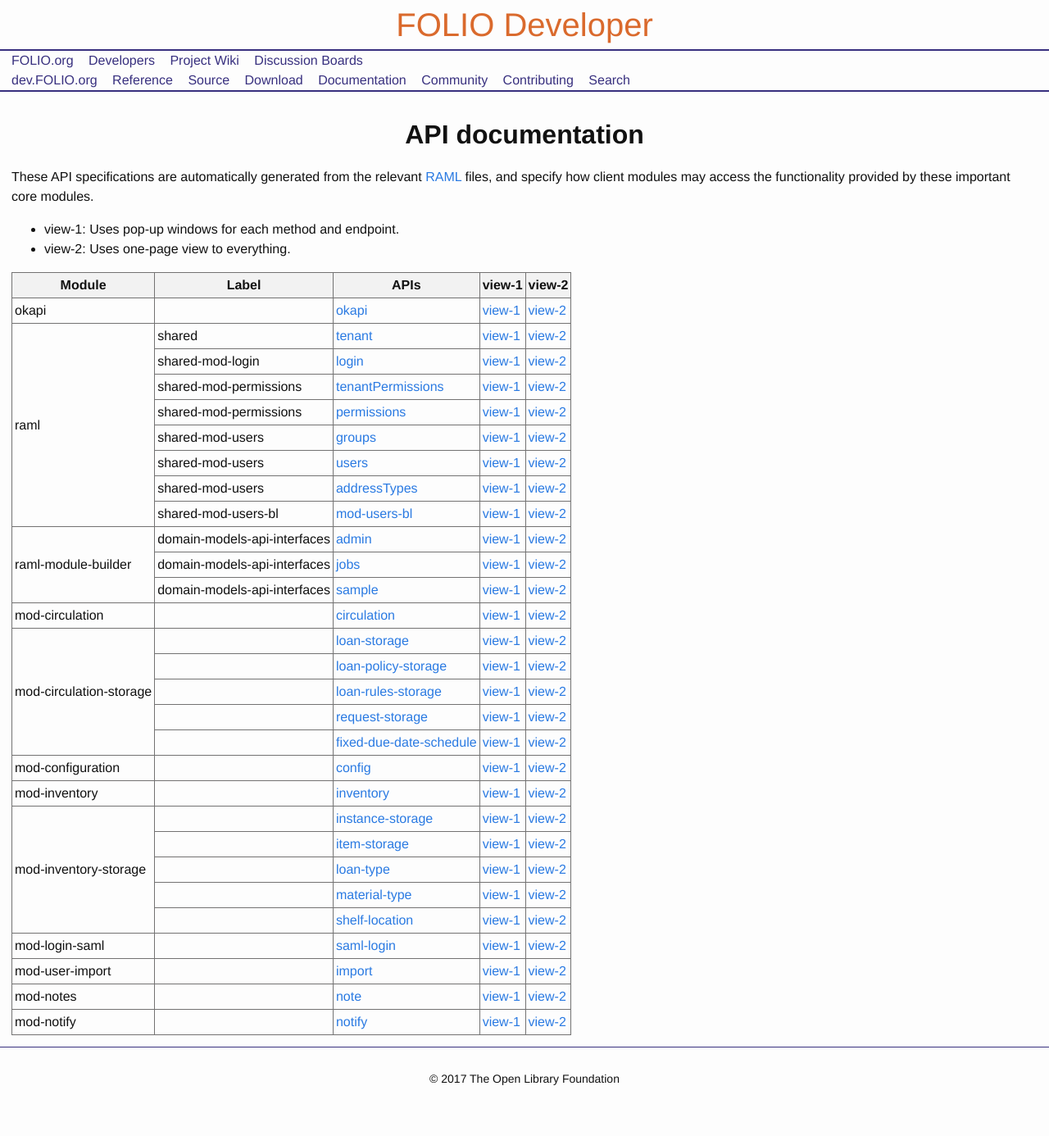
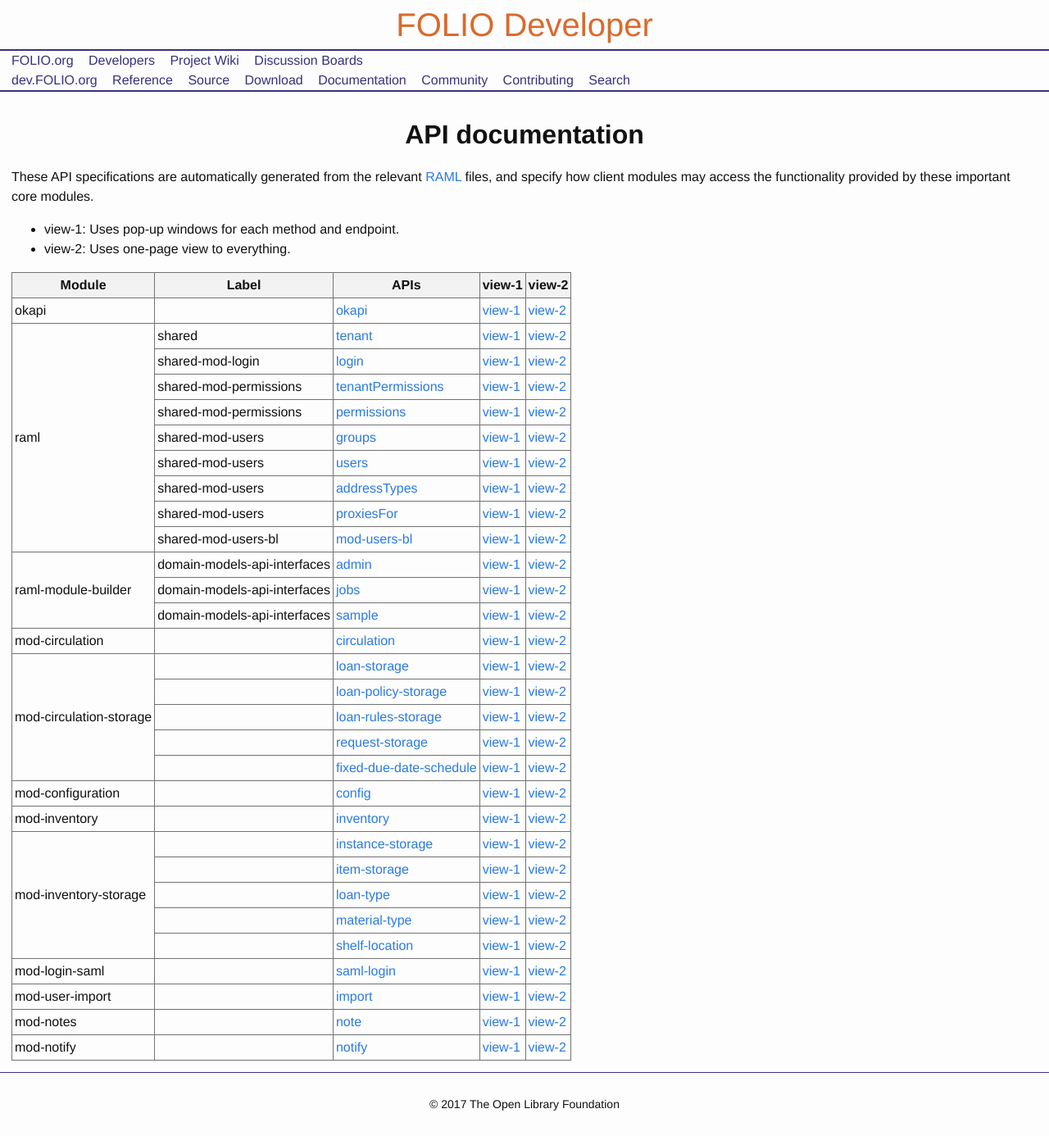
Before and after one commit to folio-org/folio-org.github.io, a Jekyll site: the page built from doc/api/index.md, in a window 1280 px wide. Shown: the whole page at 82% size. Built offline with Jekyll 4.4.1, drawn with Linux system fonts in a browser that asks for light colours; nearby versions of some CDN libraries; before the commit the page ends 1355 px from its top, so only the background shows below that.

Commit message:
Update api docs config FOLIO-903
Add proxiesFor to raml mod-users

```diff
--- a/_data/api.yml
+++ b/_data/api.yml
@@ -32,6 +32,7 @@
       - groups
       - users
       - addressTypes
+      - proxiesFor
     ramlutil: .
   - label: shared-mod-users-bl
     directory: ramls/mod-users-bl
```
